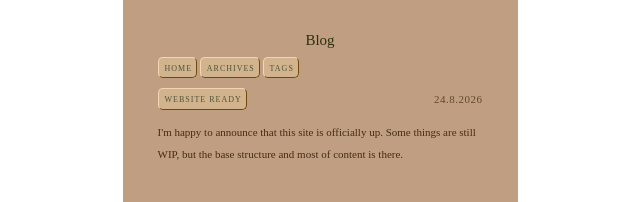
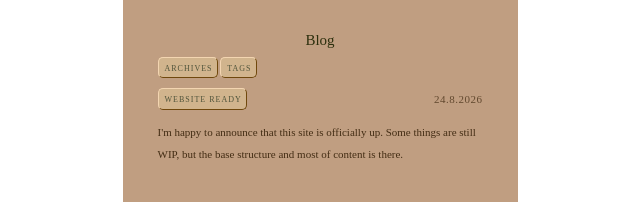
Before and after one commit to Karhukrhu/Blog, an Eleventy site: page index.liquid in a window 1280 px wide. Shown: the part 335-537 px from the top of the page, 320-960 px from the left. Built offline with nearby package versions, Linux system fonts and the light colour scheme; Eleventy itself is replaced by a stand-in of ours; files that its build step writes are made by us from their sources; files whose address does not match are found by name; a web font is replaced by a local one.

Commit message:
Update main.liquid

```diff
--- a/_includes/main.liquid
+++ b/_includes/main.liquid
@@ -63,14 +63,6 @@ title: Blog
 
             <div class="blog-navigation">
 
-                      <li class="nav-item">
-              <a
-                {% if page.url == "/" %}
-                class="nav-link active" aria-current="page"
-                {% else %}
-                class="nav-link"
-                {% endif %} href="/">Home</a>
-            </li>
             <li class="nav-item">
               <a
                 {% if page.url == "/archive/" %}
```
